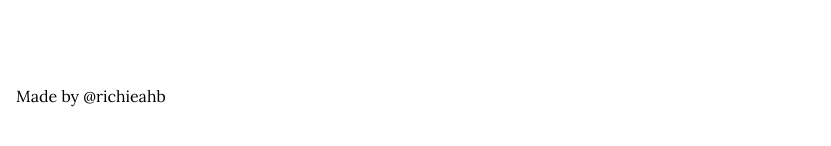
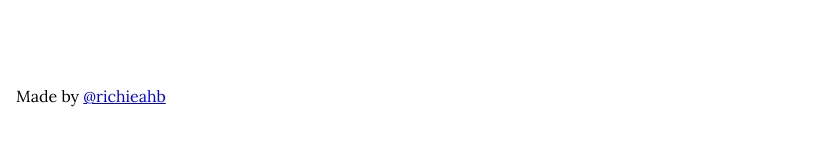
Before and after one commit to RichieAHB/where-was-it, a React (Vite) app in the folder client/: page / in a window 1280 px wide. Shown: the part 558-704 px from the top of the page, without its empty margins (0-831 px from the left). Built offline with nearby package versions, Linux system fonts and the light colour scheme.

Commit message:
Add twitter handle

```diff
--- a/client/src/Layout.tsx
+++ b/client/src/Layout.tsx
@@ -44,7 +44,9 @@ const Layout = ({ children }: LayoutProps) => {
         </Subtitle>
       </Bookend>
       <Main>{children}</Main>
-      <Bookend>Made by @richieahb</Bookend>
+      <Bookend>
+        Made by <a href="https://twitter.com/RichieAHB">@richieahb</a>
+      </Bookend>
     </Container>
   );
 };
```
